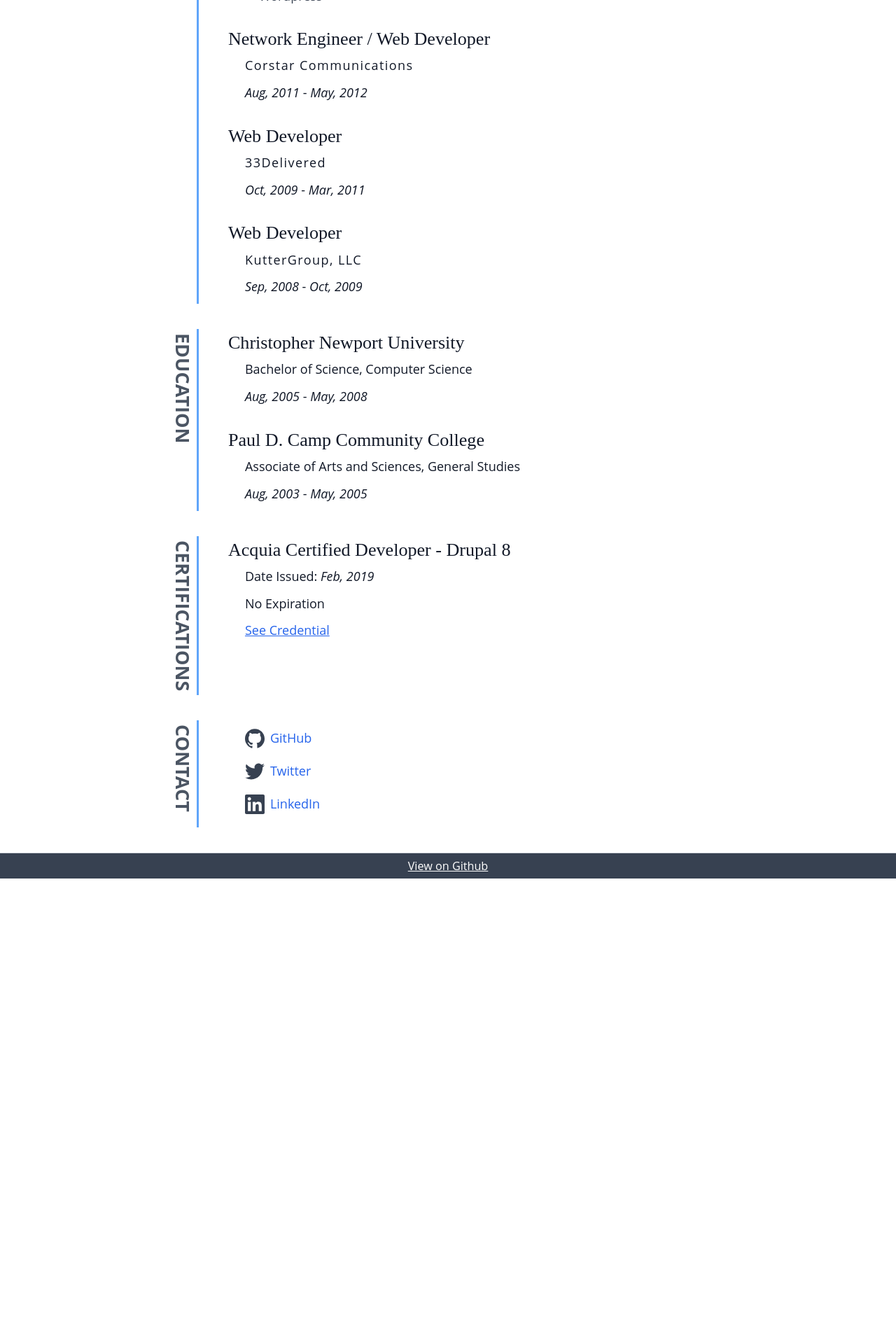
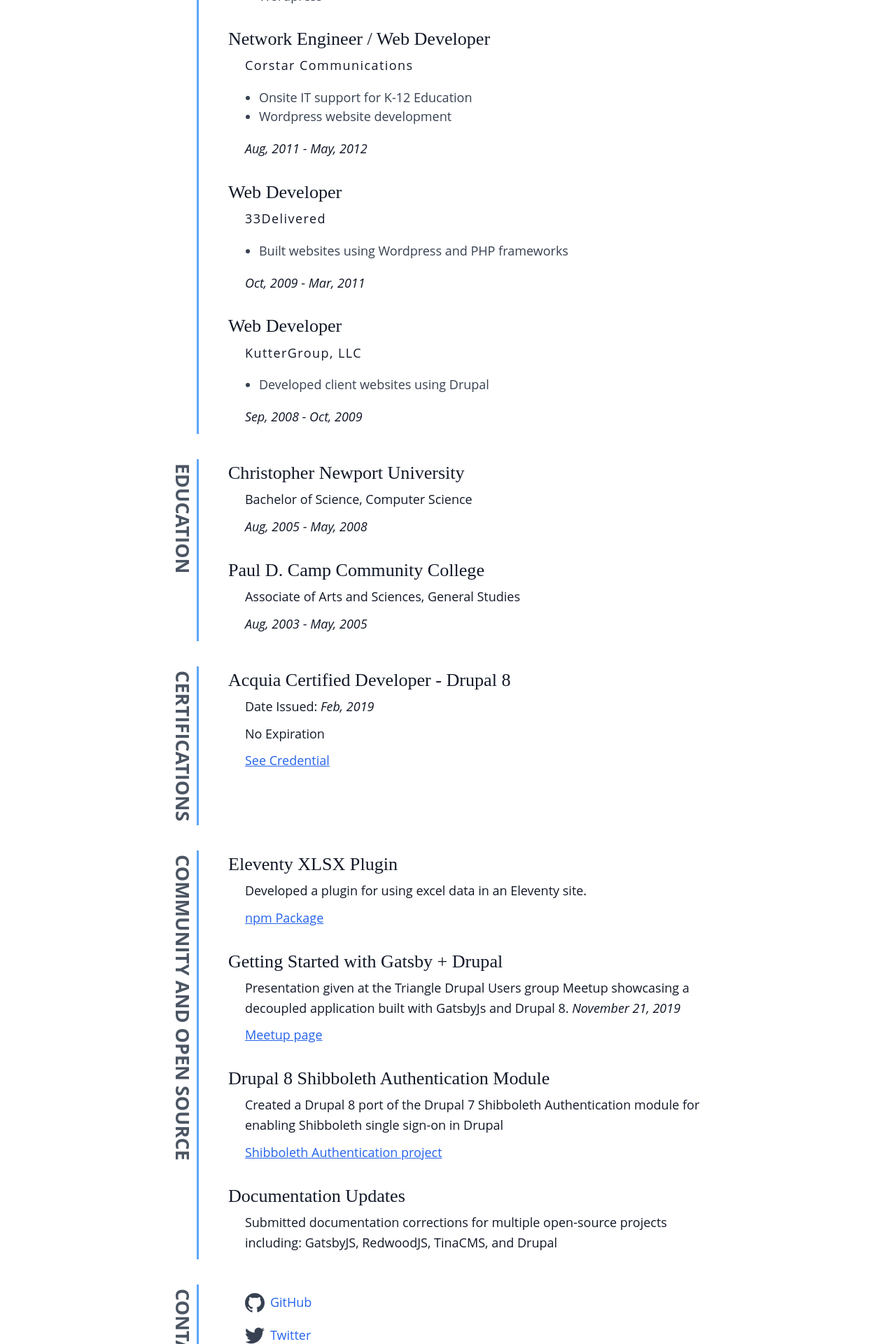
Before and after one commit to dcgoodwin2112/dcg-resume, a Next.js app: page / in a window 1280 px wide. Shown: the part 2500-4420 px from the top of the page at 70% size. Before the commit the page ends 3755 px from the top, so only its background shows below. Built offline with nearby package versions, Linux system fonts and the light colour scheme.

Commit message:
Add Section for community and open source

```diff
--- a/components/siteFooter.tsx
+++ b/components/siteFooter.tsx
@@ -7,11 +7,6 @@
       <Wrapper>
         <a href="https://github.com/dcgoodwin2112/dcg-resume">View on Github</a>
       </Wrapper>
-      <PrintWrapper>
-        This resume was built with React. <br />
-        View the full web version here:<br />
-        <a href="https://resume.dcgoodwin.dev">https://resume.dcgoodwin.dev</a>
-      </PrintWrapper>
     </>
   );
 }
@@ -37,11 +32,3 @@
     display: none;
   }
 `;
-
-const PrintWrapper = styled.div`
-  display: none;
-  font-size: .7rem;
-  @media print {
-    display: inherit;
-  }
-`;
--- a/components/siteHeader.tsx
+++ b/components/siteHeader.tsx
@@ -25,6 +25,14 @@
             />
           </ImageWrapper>
           <h1>{nameAndTitle}</h1>
+          <PrintWrapper>
+            This resume was built with React. <br />
+            View the full web version here:
+            <br />
+            <a href="https://resume.dcgoodwin.dev">
+              https://resume.dcgoodwin.dev
+            </a>
+          </PrintWrapper>
         </HeadingWrapper>
       </Wrapper>
       {scrollPosition === "scroll" && (
@@ -167,3 +175,20 @@
     display: none;
   }
 `;
+
+const PrintWrapper = styled.div`
+  display: none;
+  font-family: Open Sans, sans-serif;
+  font-size: 0.6rem;
+  position: absolute;
+  top: 22px;
+  right: 24px;
+
+  & a {
+    color: ${COLORS.white};
+  }
+
+  @media print {
+    display: inherit;
+  }
+`;
--- a/content/experience.mdx
+++ b/content/experience.mdx
@@ -18,17 +18,17 @@
 
 - Developed migration scripts to export content from NIEHS public websites and import the data into Drupal
 - Developed Custom Drupal 8 modules to automate workflow tasks for content authors
-- Created drupal themes to recreate front-end designs originally implemented in ColdFusion.
+- Created drupal themes to recreate front-end designs originally implemented in ColdFusion
 
-### Sr. Web Application Developer
+### Senior Web Application Developer
 
 <p><span className="org-name">MCNC</span></p>
 
 <MonthYear year={2012} month={7} /> - <MonthYear year={2019} month={4} />
 
-- Managed and maintained multiple websites built on Drupal 6, 7, and 8.
-- Project lead on migrating content, themes, and custom modules to Drupal 8.
-- Developed custom integrations between Drupal, Salesforce, and multiple internal systems.
+- Managed and maintained multiple websites built on Drupal 6, 7, and 8
+- Project lead on migrating content, themes, and custom modules to Drupal 8
+- Developed custom integrations between Drupal, Salesforce, and multiple internal systems
 
 ### Freelance Web Developer
 
@@ -40,11 +40,16 @@
 
 <p><span className="org-name">Corstar Communications</span></p>
 
+- Onsite IT support for K-12 Education
+- Wordpress website development
+
 <MonthYear year={2011} month={8} /> - <MonthYear year={2012} month={5} />
 
 ### Web Developer
 
 <p><span className="org-name">33Delivered</span></p>
+
+- Built websites using Wordpress and PHP frameworks
 
 <MonthYear year={2009} month={10} /> - <MonthYear year={2011} month={3} />
 
@@ -52,4 +57,6 @@
 
 <p><span className="org-name">KutterGroup, LLC</span></p>
 
+- Developed client websites using Drupal
+
 <MonthYear year={2008} month={9} /> - <MonthYear year={2009} month={10} />
--- /dev/null
+++ b/content/openSource.mdx
@@ -0,0 +1,24 @@
+### Eleventy XLSX Plugin
+
+Developed a plugin for using excel data in an Eleventy site.
+
+[npm Package](https://www.npmjs.com/package/eleventy-plugin-xlsx)
+
+### Getting Started with Gatsby + Drupal
+
+Presentation given at the Triangle Drupal Users group Meetup showcasing a
+decoupled application built with GatsbyJs and Drupal 8. <time datetime="2019-11-21">November 21, 2019</time>
+
+[Meetup page](https://www.meetup.com/TriDUG/events/twctrlyzpblc/)
+
+### Drupal 8 Shibboleth Authentication Module
+
+Created a Drupal 8 port of the Drupal 7 Shibboleth Authentication module for
+enabling Shibboleth single sign-on in Drupal
+
+[Shibboleth Authentication project](https://www.drupal.org/project/shib_auth)
+
+### Documentation Updates
+
+Submitted documentation corrections for multiple open-source projects including:
+GatsbyJS, RedwoodJS, TinaCMS, and Drupal
--- a/pages/index.tsx
+++ b/pages/index.tsx
@@ -8,6 +8,7 @@
 import Certifications from "../content/certifications.mdx";
 import Experience from "../content/experience.mdx";
 import Education from "../content/education.mdx"
+import OpenSource from "../content/openSource.mdx";
 import Contact from "../content/contact.mdx";
 
 export default function Home() {
@@ -45,6 +46,12 @@
             <Certifications />
           </SectionContent>
         </Section>
+        <Section>
+          <SectionTitle>Community and Open Source</SectionTitle>
+          <SectionContent>
+            <OpenSource />
+          </SectionContent>
+        </Section>
         <Section excludePrint={true}>
           <SectionTitle>Contact</SectionTitle>
           <SectionContent>
```
